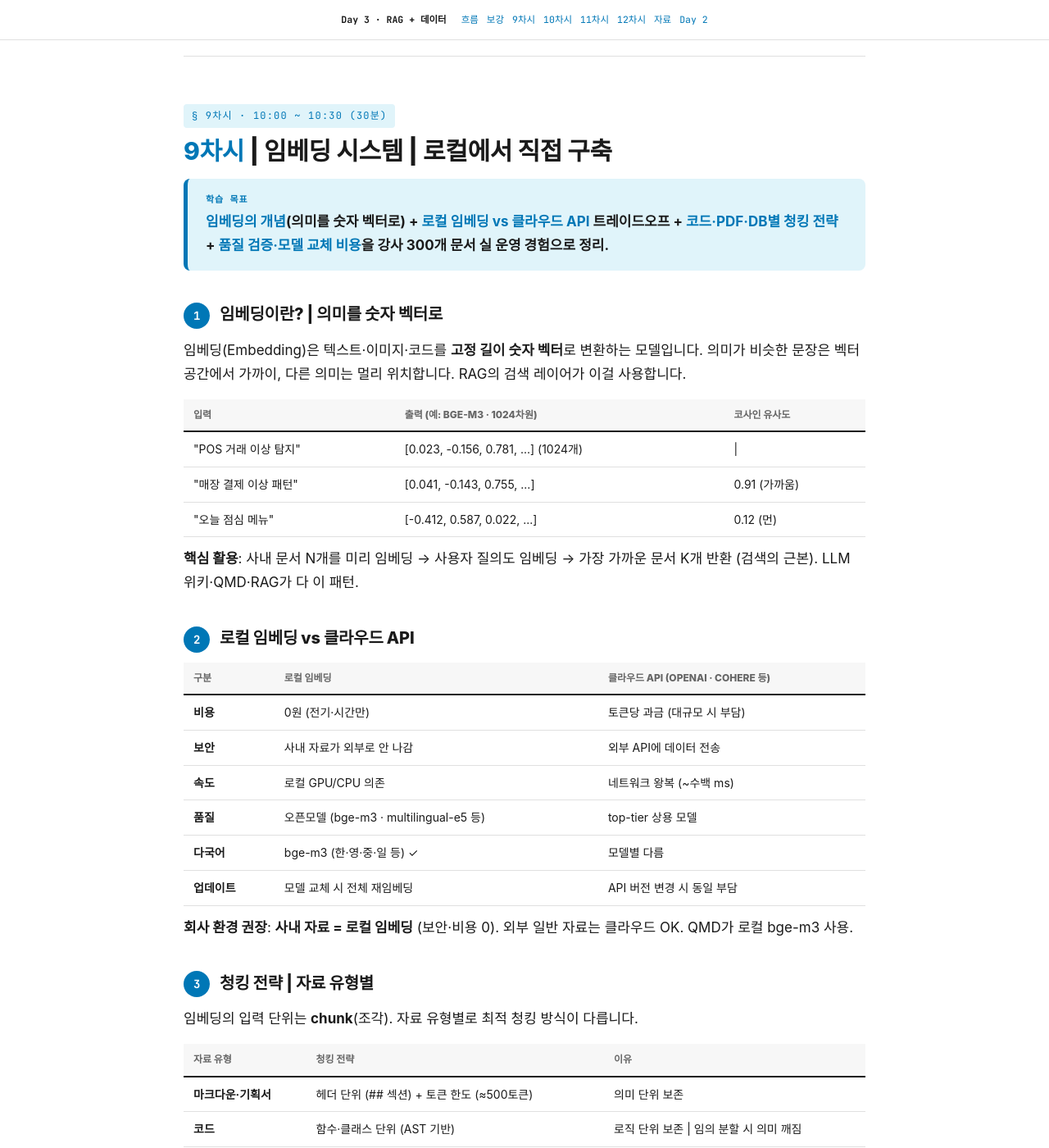
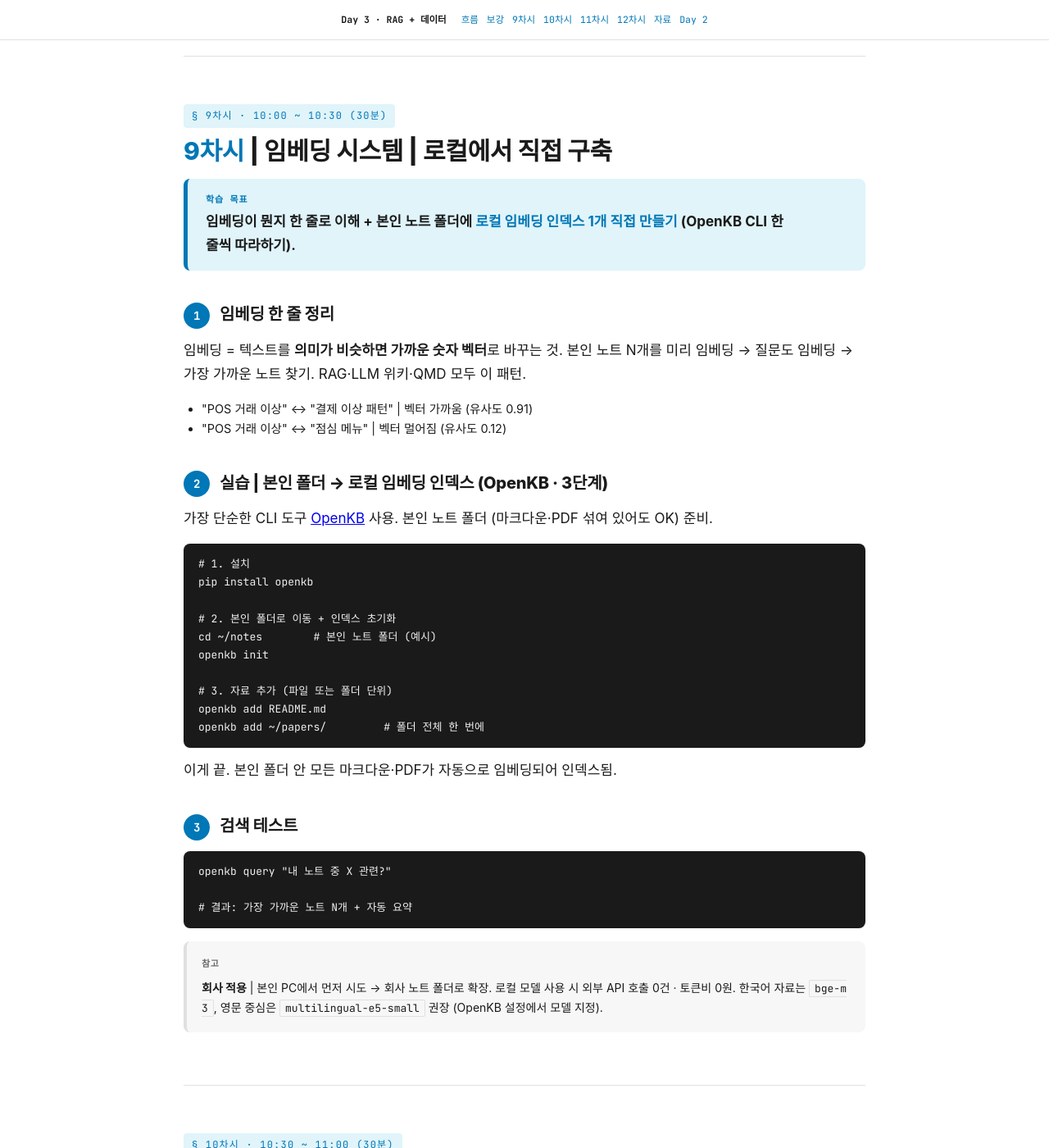
Before and after one commit to daniel8824-del/rag-day3, a Jekyll site: the page docs/index.html, which Jekyll copies as it is, in a window 1280 px wide and 1400 px high, scrolled down 8676 px. Shown: the whole window at 82% size. Built offline with Jekyll 4.4.1, drawn with Linux system fonts in a browser that asks for light colours; some web fonts are replaced; some of the changed text lies outside the part shown.

Commit message:
9차시 통째 단순화 — 30분 실습 흐름 (학술 톤 → 본인 폴더 임베딩 인덱스 만들기)
기존 6 sub-section (임베딩 개념·로컬 vs 클라우드·청킹 전략·품질 검증 R@K·MRR·NDCG·모델 교체 비용·강사 운영 예시) — 너무 학술적 · 30분 안에 따라하기 어려움

정정 3 sub-section (실습 중심):
§1 임베딩 한 줄 정리 (의미 가까우면 벡터 가까움 — 1 단락 + 2 예시)
§2 실습 — OpenKB 3단계 (pip install · init · add)
§3 검색 테스트 (openkb query 한 줄)
+ 회사 적용 + 모델 선택 팁 (bge-m3 / multilingual-e5-small) reference 박스

목표 변경: '강사 300개 문서 실 운영 경험 정리' → '본인 노트 폴더에 로컬 임베딩 인덱스 1개 직접 만들기'

Co-Authored-By: Claude Opus 4.7 (1M context) <noreply@anthropic.com>

```diff
--- a/docs/index.html
+++ b/docs/index.html
@@ -900,97 +900,41 @@ export SESSION_MEMORY_PATH="$HOME/.claude/memory"</pre>
 
   <div class="goal">
     <div class="goal-label">학습 목표</div>
-    <div class="goal-text"><strong>임베딩의 개념</strong>(의미를 숫자 벡터로) + <strong>로컬 임베딩 vs 클라우드 API</strong> 트레이드오프 + <strong>코드·PDF·DB별 청킹 전략</strong> + <strong>품질 검증·모델 교체 비용</strong>을 강사 300개 문서 실 운영 경험으로 정리.</div>
+    <div class="goal-text">임베딩이 뭔지 한 줄로 이해 + 본인 노트 폴더에 <strong>로컬 임베딩 인덱스 1개 직접 만들기</strong> (OpenKB CLI 한 줄씩 따라하기).</div>
   </div>
 
-  <h3><span class="step-num">1</span>임베딩이란? | 의미를 숫자 벡터로</h3>
-  <p>임베딩(Embedding)은 텍스트·이미지·코드를 <strong>고정 길이 숫자 벡터</strong>로 변환하는 모델입니다. 의미가 비슷한 문장은 벡터 공간에서 가까이, 다른 의미는 멀리 위치합니다. RAG의 검색 레이어가 이걸 사용합니다.</p>
-
-  <table>
-    <thead><tr><th>입력</th><th>출력 (예: bge-m3 · 1024차원)</th><th>코사인 유사도</th></tr></thead>
-    <tbody>
-      <tr><td>"POS 거래 이상 탐지"</td><td>[0.023, -0.156, 0.781, ...] (1024개)</td><td>|</td></tr>
-      <tr><td>"매장 결제 이상 패턴"</td><td>[0.041, -0.143, 0.755, ...]</td><td>0.91 (가까움)</td></tr>
-      <tr><td>"오늘 점심 메뉴"</td><td>[-0.412, 0.587, 0.022, ...]</td><td>0.12 (먼)</td></tr>
-    </tbody>
-  </table>
-
-  <p><strong>핵심 활용</strong>: 사내 문서 N개를 미리 임베딩 → 사용자 질의도 임베딩 → 가장 가까운 문서 K개 반환 (검색의 근본). LLM 위키·QMD·RAG가 다 이 패턴.</p>
-
-  <h3><span class="step-num">2</span>로컬 임베딩 vs 클라우드 API</h3>
-
-  <table>
-    <thead><tr><th>구분</th><th>로컬 임베딩</th><th>클라우드 API (OpenAI · Cohere 등)</th></tr></thead>
-    <tbody>
-      <tr><td><strong>비용</strong></td><td>0원 (전기·시간만)</td><td>토큰당 과금 (대규모 시 부담)</td></tr>
-      <tr><td><strong>보안</strong></td><td>사내 자료가 외부로 안 나감</td><td>외부 API에 데이터 전송</td></tr>
-      <tr><td><strong>속도</strong></td><td>로컬 GPU/CPU 의존</td><td>네트워크 왕복 (~수백 ms)</td></tr>
-      <tr><td><strong>품질</strong></td><td>오픈모델 (bge-m3 · multilingual-e5 등)</td><td>top-tier 상용 모델</td></tr>
-      <tr><td><strong>다국어</strong></td><td>bge-m3 (한·영·중·일 등) ✓</td><td>모델별 다름</td></tr>
-      <tr><td><strong>업데이트</strong></td><td>모델 교체 시 전체 재임베딩</td><td>API 버전 변경 시 동일 부담</td></tr>
-    </tbody>
-  </table>
-
-  <p><strong>회사 환경 권장</strong>: <strong>사내 자료 = 로컬 임베딩</strong> (보안·비용 0). 외부 일반 자료는 클라우드 OK. QMD가 로컬 bge-m3 사용.</p>
-
-  <h3><span class="step-num">3</span>청킹 전략 | 자료 유형별</h3>
-  <p>임베딩의 입력 단위는 <strong>chunk</strong>(조각). 자료 유형별로 최적 청킹 방식이 다릅니다.</p>
-
-  <table>
-    <thead><tr><th>자료 유형</th><th>청킹 전략</th><th>이유</th></tr></thead>
-    <tbody>
-      <tr><td><strong>마크다운·기획서</strong></td><td>헤더 단위 (## 섹션) + 토큰 한도 (≈500토큰)</td><td>의미 단위 보존</td></tr>
-      <tr><td><strong>코드</strong></td><td>함수·클래스 단위 (AST 기반)</td><td>로직 단위 보존 | 임의 분할 시 의미 깨짐</td></tr>
-      <tr><td><strong>PDF (문서)</strong></td><td>페이지 단위 + 표는 별도 chunk</td><td>레이아웃 보존 · 표 의미 별도 보존</td></tr>
-      <tr><td><strong>DB (테이블)</strong></td><td>행 단위 + 컬럼 메타데이터</td><td>관계형 의미 보존</td></tr>
-      <tr><td><strong>긴 글 (논문·책)</strong></td><td>슬라이딩 윈도우 + 오버랩 (50~100토큰)</td><td>경계 정보 손실 방지</td></tr>
-    </tbody>
-  </table>
-
-  <p><strong>겹침(overlap)</strong>: 인접 chunk 끝-시작 50~100토큰 공유 → 경계 질의에서 답이 끊기는 문제 방지. 그러나 인덱싱 비용 1.1~1.3배 증가.</p>
-
-  <h3><span class="step-num">4</span>임베딩 품질 검증</h3>
-  <p>임베딩이 "잘 됐는지" 검증하는 표준 방법:</p>
-
-  <ol style="padding-left:22px;font-size:14.5px;">
-    <li><strong>R@K (Recall at K)</strong> | 정답 문서가 상위 K개 결과 안에 들어오는 비율. 보통 R@5 · R@10 측정.</li>
-    <li><strong>MRR (Mean Reciprocal Rank)</strong> | 정답이 몇 번째에 나왔는지의 역수 평균. 1위에 가까울수록 높음.</li>
-    <li><strong>NDCG (Normalized DCG)</strong> | 순위별 가중 평가. 상위에 좋은 결과가 있으면 점수 ↑.</li>
-    <li><strong>골든셋(Goldset) 구축</strong> | 사내 자료에서 질의-정답 쌍 50~100개 직접 작성 → 모델 비교 기준.</li>
-  </ol>
-
-  <p><strong>실 운영 팁</strong>: 한국어 자료 + 오픈 모델 조합은 영어 벤치마크 수치를 그대로 믿으면 안 됨. <strong>본인 도메인 골든셋</strong>으로 직접 측정. bge-m3는 한국어 강함.</p>
-
-  <h3><span class="step-num">5</span>모델 교체 비용 | 운영 시 가장 큰 함정</h3>
-  <p>임베딩 모델은 한 번 정하면 <strong>전체 인덱스가 그 모델에 lock-in</strong>됩니다. 모델 변경 시:</p>
+  <h3><span class="step-num">1</span>임베딩 한 줄 정리</h3>
+  <p>임베딩 = 텍스트를 <strong>의미가 비슷하면 가까운 숫자 벡터</strong>로 바꾸는 것. 본인 노트 N개를 미리 임베딩 → 질문도 임베딩 → 가장 가까운 노트 찾기. RAG·LLM 위키·QMD 모두 이 패턴.</p>
 
   <ul style="padding-left:22px;font-size:14.5px;">
-    <li>기존 벡터 DB <strong>전체 재임베딩</strong> 필요 (300개 문서 = 작지만, 30만 개 = 큰 비용)</li>
-    <li>벡터 <strong>차원이 다르면</strong> DB 스키마 변경 (예: 768 → 1024)</li>
-    <li>골든셋 재측정 필요 (성능 비교)</li>
-    <li>임베딩 + chunk 시간 + 검수 = 보통 며칠~몇 주</li>
+    <li>"POS 거래 이상" ↔ "결제 이상 패턴" | 벡터 가까움 (유사도 0.91)</li>
+    <li>"POS 거래 이상" ↔ "점심 메뉴" | 벡터 멀어짐 (유사도 0.12)</li>
   </ul>
 
+  <h3><span class="step-num">2</span>실습 | 본인 폴더 → 로컬 임베딩 인덱스 (OpenKB · 3단계)</h3>
+  <p>가장 단순한 CLI 도구 <a href="https://github.com/VectifyAI/OpenKB" target="_blank">OpenKB</a> 사용. 본인 노트 폴더 (마크다운·PDF 섞여 있어도 OK) 준비.</p>
+
+  <pre style="background:#1a1a1a;color:#f0f0f0;padding:14px 18px;border-radius:8px;font-size:13px;"># 1. 설치
+pip install openkb
+
+# 2. 본인 폴더로 이동 + 인덱스 초기화
+cd ~/notes        # 본인 노트 폴더 (예시)
+openkb init
+
+# 3. 자료 추가 (파일 또는 폴더 단위)
+openkb add README.md
+openkb add ~/papers/         # 폴더 전체 한 번에</pre>
+
+  <p>이게 끝. 본인 폴더 안 모든 마크다운·PDF가 자동으로 임베딩되어 인덱스됨.</p>
+
+  <h3><span class="step-num">3</span>검색 테스트</h3>
+  <pre style="background:#1a1a1a;color:#f0f0f0;padding:14px 18px;border-radius:8px;font-size:13px;">openkb query "내 노트 중 X 관련?"
+
+# 결과: 가장 가까운 노트 N개 + 자동 요약</pre>
+
   <div class="reference">
-    <p><strong>실 운영 추천</strong> | 초기 PoC는 가벼운 모델 (예: <code class="inline">multilingual-e5-small</code> · 384차원)로 시작 → 패턴 확정 후 본격 모델 (<code class="inline">bge-m3</code> · 1024차원)로 마이그레이션. 한 번에 큰 모델 시작 시 운영 부담 ↑.</p>
+    <p><strong>회사 적용</strong> | 본인 PC에서 먼저 시도 → 회사 노트 폴더로 확장. 로컬 모델 사용 시 외부 API 호출 0건 · 토큰비 0원. 한국어 자료는 <code class="inline">bge-m3</code>, 영문 중심은 <code class="inline">multilingual-e5-small</code> 권장 (OpenKB 설정에서 모델 지정).</p>
   </div>
-
-  <h3><span class="step-num">6</span>실 운영 예시 | 강사 환경 (300개 문서)</h3>
-
-  <table>
-    <thead><tr><th>항목</th><th>값</th></tr></thead>
-    <tbody>
-      <tr><td>대상</td><td>강사 사내 위키 + 세션 로그 + 기획서 (300개 마크다운)</td></tr>
-      <tr><td>모델</td><td>bge-m3 (1024차원, multilingual)</td></tr>
-      <tr><td>저장소</td><td>QMD 로컬 인덱스 (SQLite)</td></tr>
-      <tr><td>인덱싱 시간</td><td>증분 인덱싱 | 새 파일만 (~수 초)</td></tr>
-      <tr><td>검색 응답</td><td>~1초 (300개 단위)</td></tr>
-      <tr><td>토큰비</td><td>0원 (로컬 처리)</td></tr>
-      <tr><td>외부 API</td><td>0건 (보안 ✓)</td></tr>
-    </tbody>
-  </table>
-
-  <p>이게 어제 8차시에서 본 <strong>QMD</strong>의 실체. 다음 차시(10차시)는 단순 벡터 검색에 <strong>그래프 구조</strong>를 더한 GraphRAG.</p>
 </section>
 
 <!-- §3 10차시 GraphRAG -->
```
